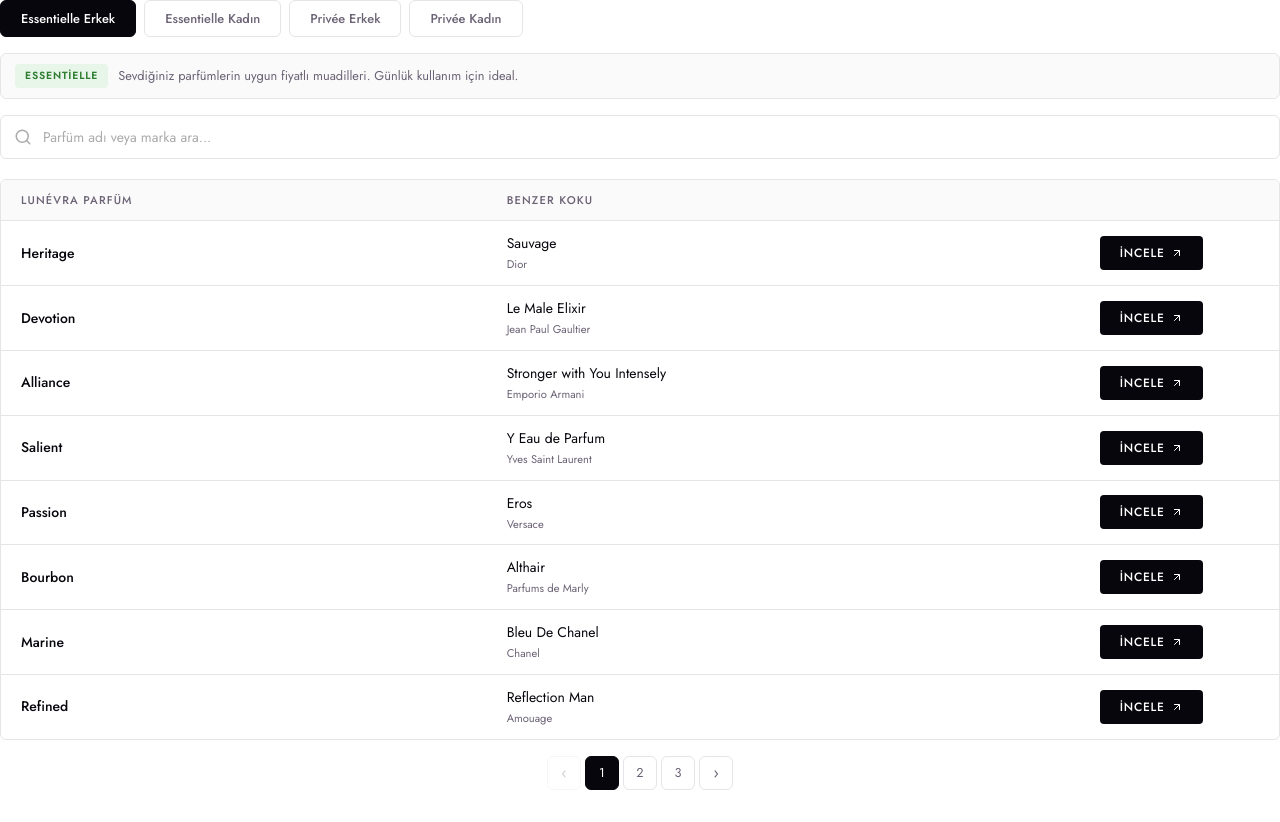
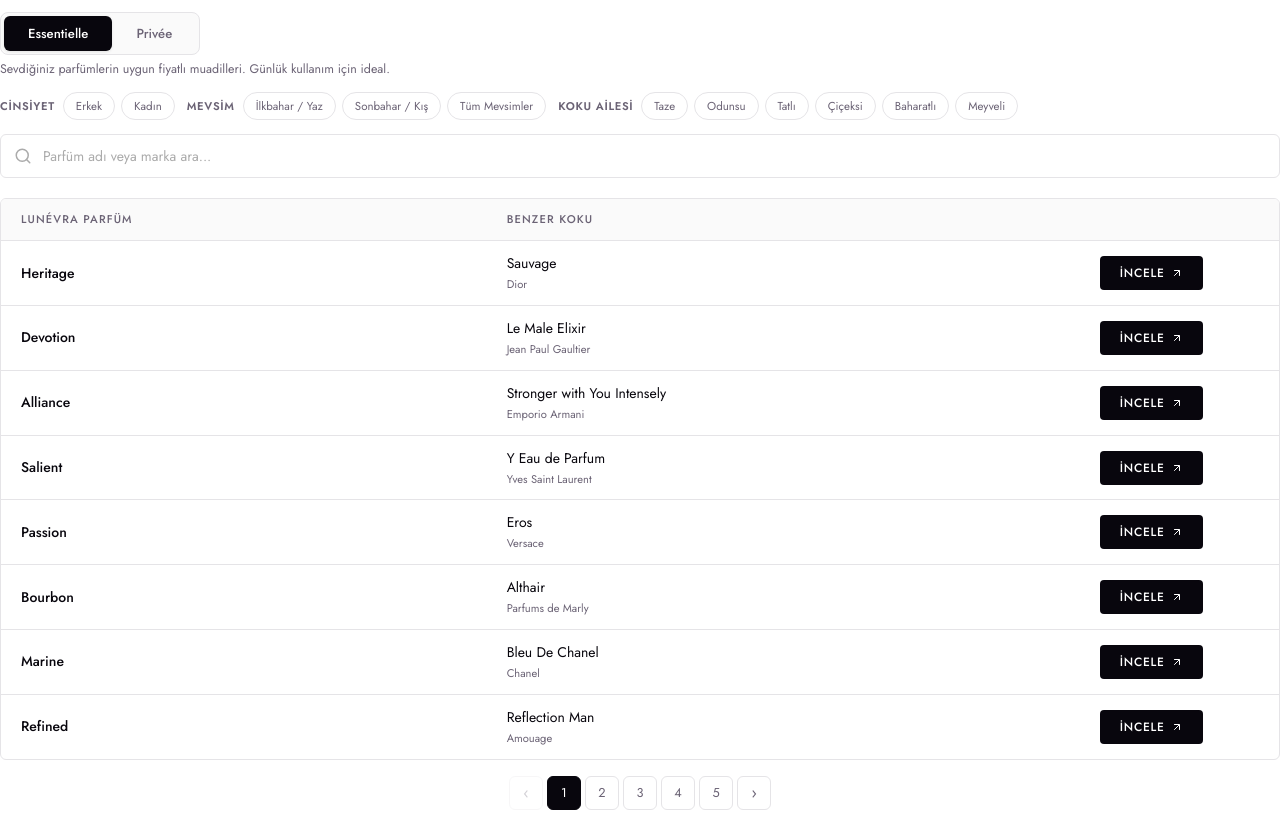
Before and after one commit to emincankarasoy/lunevra-pd, a website built with Vite: page index.html in a window 1280 px wide. Before the commit the page ends 800 px from the top, so only its background shows below. Built offline with nearby package versions, Linux system fonts and the light colour scheme.

Commit message:
collection toggle, gender/season/scent filters, padding

```diff
--- a/src/data.ts
+++ b/src/data.ts
@@ -1,5 +1,7 @@
 export type Gender = "erkek" | "kadin" | "unisex";
 export type Collection = "essentielle" | "privee";
+export type Season = "ilkbahar-yaz" | "sonbahar-kis" | "tum-mevsimler";
+export type ScentFamily = "taze" | "odunsu" | "tatli" | "ciceksi" | "baharatli" | "meyveli";
 
 export interface Perfume {
   id: number;
@@ -8,59 +10,68 @@
   similarTo: string;
   similarBrand: string;
   gender: Gender;
+  season: Season;
+  scentFamily: ScentFamily;
   productUrl: string;
 }
 
 export const perfumes: Perfume[] = [
   // ---- ERKEK ----
-  { id: 1, essentielleName: "Heritage", priveeName: "Indompté", similarTo: "Sauvage", similarBrand: "Dior", gender: "erkek", productUrl: "#" },
-  { id: 2, essentielleName: "Devotion", priveeName: "Éclat Absolu", similarTo: "Le Male Elixir", similarBrand: "Jean Paul Gaultier", gender: "erkek", productUrl: "#" },
-  { id: 3, essentielleName: "Alliance", priveeName: "Essence d'Amour", similarTo: "Stronger with You Intensely", similarBrand: "Emporio Armani", gender: "erkek", productUrl: "#" },
-  { id: 4, essentielleName: "Salient", priveeName: "Mystère", similarTo: "Y Eau de Parfum", similarBrand: "Yves Saint Laurent", gender: "erkek", productUrl: "#" },
-  { id: 5, essentielleName: "Passion", priveeName: "Nuit d'Éros", similarTo: "Eros", similarBrand: "Versace", gender: "erkek", productUrl: "#" },
-  { id: 6, essentielleName: "Bourbon", priveeName: "Poussière d'Étoile", similarTo: "Althair", similarBrand: "Parfums de Marly", gender: "erkek", productUrl: "#" },
-  { id: 7, essentielleName: "Marine", priveeName: "Vent de Liberté", similarTo: "Bleu De Chanel", similarBrand: "Chanel", gender: "erkek", productUrl: "#" },
-  { id: 8, essentielleName: "Refined", priveeName: "Écho d'Homme", similarTo: "Reflection Man", similarBrand: "Amouage", gender: "erkek", productUrl: "#" },
-  { id: 9, essentielleName: "Zenith", priveeName: "Victorieux", similarTo: "Invictus", similarBrand: "Paco Rabanne", gender: "erkek", productUrl: "#" },
-  { id: 10, essentielleName: "Celeste", priveeName: "Marque Éternelle", similarTo: "Code Profumo", similarBrand: "Armani", gender: "erkek", productUrl: "#" },
-  { id: 11, essentielleName: "Paragon", priveeName: "L'Impérial", similarTo: "Aventus", similarBrand: "Creed", gender: "erkek", productUrl: "#" },
-  { id: 12, essentielleName: "Grande", priveeName: "Monsieur Élégant", similarTo: "Gentleman", similarBrand: "Givenchy", gender: "erkek", productUrl: "#" },
-  { id: 13, essentielleName: "Piquant", priveeName: "Élixir Vanillé", similarTo: "Tobacco Vanille", similarBrand: "Tom Ford", gender: "erkek", productUrl: "#" },
-  { id: 14, essentielleName: "Magnate", priveeName: null, similarTo: "Imagination", similarBrand: "Louis Vuitton", gender: "erkek", productUrl: "#" },
-  { id: 15, essentielleName: "Verdant", priveeName: null, similarTo: "Torino 21", similarBrand: "Xerjoff", gender: "erkek", productUrl: "#" },
-  { id: 16, essentielleName: "Arcane", priveeName: null, similarTo: "Le Beau Le Parfum", similarBrand: "Jean Paul Gaultier", gender: "erkek", productUrl: "#" },
-  { id: 17, essentielleName: "Regnant", priveeName: null, similarTo: "Bois Imperial", similarBrand: "Essential Parfums", gender: "erkek", productUrl: "#" },
+  { id: 1, essentielleName: "Heritage", priveeName: "Indompté", similarTo: "Sauvage", similarBrand: "Dior", gender: "erkek", season: "tum-mevsimler", scentFamily: "taze", productUrl: "#" },
+  { id: 2, essentielleName: "Devotion", priveeName: "Éclat Absolu", similarTo: "Le Male Elixir", similarBrand: "Jean Paul Gaultier", gender: "erkek", season: "sonbahar-kis", scentFamily: "tatli", productUrl: "#" },
+  { id: 3, essentielleName: "Alliance", priveeName: "Essence d'Amour", similarTo: "Stronger with You Intensely", similarBrand: "Emporio Armani", gender: "erkek", season: "sonbahar-kis", scentFamily: "tatli", productUrl: "#" },
+  { id: 4, essentielleName: "Salient", priveeName: "Mystère", similarTo: "Y Eau de Parfum", similarBrand: "Yves Saint Laurent", gender: "erkek", season: "ilkbahar-yaz", scentFamily: "taze", productUrl: "#" },
+  { id: 5, essentielleName: "Passion", priveeName: "Nuit d'Éros", similarTo: "Eros", similarBrand: "Versace", gender: "erkek", season: "ilkbahar-yaz", scentFamily: "taze", productUrl: "#" },
+  { id: 6, essentielleName: "Bourbon", priveeName: "Poussière d'Étoile", similarTo: "Althair", similarBrand: "Parfums de Marly", gender: "erkek", season: "sonbahar-kis", scentFamily: "tatli", productUrl: "#" },
+  { id: 7, essentielleName: "Marine", priveeName: "Vent de Liberté", similarTo: "Bleu De Chanel", similarBrand: "Chanel", gender: "erkek", season: "tum-mevsimler", scentFamily: "odunsu", productUrl: "#" },
+  { id: 8, essentielleName: "Refined", priveeName: "Écho d'Homme", similarTo: "Reflection Man", similarBrand: "Amouage", gender: "erkek", season: "ilkbahar-yaz", scentFamily: "taze", productUrl: "#" },
+  { id: 9, essentielleName: "Zenith", priveeName: "Victorieux", similarTo: "Invictus", similarBrand: "Paco Rabanne", gender: "erkek", season: "ilkbahar-yaz", scentFamily: "taze", productUrl: "#" },
+  { id: 10, essentielleName: "Celeste", priveeName: "Marque Éternelle", similarTo: "Code Profumo", similarBrand: "Armani", gender: "erkek", season: "sonbahar-kis", scentFamily: "baharatli", productUrl: "#" },
+  { id: 11, essentielleName: "Paragon", priveeName: "L'Impérial", similarTo: "Aventus", similarBrand: "Creed", gender: "erkek", season: "ilkbahar-yaz", scentFamily: "meyveli", productUrl: "#" },
+  { id: 12, essentielleName: "Grande", priveeName: "Monsieur Élégant", similarTo: "Gentleman", similarBrand: "Givenchy", gender: "erkek", season: "tum-mevsimler", scentFamily: "odunsu", productUrl: "#" },
+  { id: 13, essentielleName: "Piquant", priveeName: "Élixir Vanillé", similarTo: "Tobacco Vanille", similarBrand: "Tom Ford", gender: "erkek", season: "sonbahar-kis", scentFamily: "tatli", productUrl: "#" },
+  { id: 14, essentielleName: "Magnate", priveeName: null, similarTo: "Imagination", similarBrand: "Louis Vuitton", gender: "erkek", season: "ilkbahar-yaz", scentFamily: "taze", productUrl: "#" },
+  { id: 15, essentielleName: "Verdant", priveeName: null, similarTo: "Torino 21", similarBrand: "Xerjoff", gender: "erkek", season: "ilkbahar-yaz", scentFamily: "taze", productUrl: "#" },
+  { id: 16, essentielleName: "Arcane", priveeName: null, similarTo: "Le Beau Le Parfum", similarBrand: "Jean Paul Gaultier", gender: "erkek", season: "ilkbahar-yaz", scentFamily: "tatli", productUrl: "#" },
+  { id: 17, essentielleName: "Regnant", priveeName: null, similarTo: "Bois Imperial", similarBrand: "Essential Parfums", gender: "erkek", season: "tum-mevsimler", scentFamily: "odunsu", productUrl: "#" },
 
   // ---- KADIN ----
-  { id: 24, essentielleName: "Sublime", priveeName: null, similarTo: "Erba Pura", similarBrand: "Xerjoff", gender: "kadin", productUrl: "#" },
-  { id: 30, essentielleName: "Radiant", priveeName: "Charme Absolu", similarTo: "Goddess", similarBrand: "Burberry", gender: "kadin", productUrl: "#" },
-  { id: 25, essentielleName: "Candour", priveeName: null, similarTo: "My Way", similarBrand: "Giorgio Armani", gender: "kadin", productUrl: "#" },
-  { id: 31, essentielleName: "Nomadic", priveeName: "Libre Lumière", similarTo: "Libre", similarBrand: "Yves Saint Laurent", gender: "kadin", productUrl: "#" },
-  { id: 26, essentielleName: "Elysian", priveeName: null, similarTo: "Fleur Narcotique", similarBrand: "Ex Nihilo", gender: "kadin", productUrl: "#" },
-  { id: 32, essentielleName: "Pristine", priveeName: "Muse Intemporelle", similarTo: "Coco Mademoiselle", similarBrand: "Chanel", gender: "kadin", productUrl: "#" },
-  { id: 27, essentielleName: "Amoret", priveeName: null, similarTo: "Bombshell", similarBrand: "Victoria's Secret", gender: "kadin", productUrl: "#" },
-  { id: 33, essentielleName: "Melliflu", priveeName: "Caramel Blanc", similarTo: "Eclaire", similarBrand: "Lattafa", gender: "kadin", productUrl: "#" },
-  { id: 28, essentielleName: "Crystal", priveeName: null, similarTo: "Bright Crystal", similarBrand: "Versace", gender: "kadin", productUrl: "#" },
-  { id: 34, essentielleName: "Dualism", priveeName: "Douce Demoiselle", similarTo: "Good Girl", similarBrand: "Carolina Herrera", gender: "kadin", productUrl: "#" },
-  { id: 29, essentielleName: "Veloute", priveeName: null, similarTo: "Eau Tendre", similarBrand: "Chanel", gender: "kadin", productUrl: "#" },
-  { id: 35, essentielleName: "Captive", priveeName: "Fleur de Bonheur", similarTo: "La Vie Est Belle", similarBrand: "Lancôme", gender: "kadin", productUrl: "#" },
+  { id: 24, essentielleName: "Sublime", priveeName: null, similarTo: "Erba Pura", similarBrand: "Xerjoff", gender: "kadin", season: "ilkbahar-yaz", scentFamily: "meyveli", productUrl: "#" },
+  { id: 30, essentielleName: "Radiant", priveeName: "Charme Absolu", similarTo: "Goddess", similarBrand: "Burberry", gender: "kadin", season: "sonbahar-kis", scentFamily: "tatli", productUrl: "#" },
+  { id: 25, essentielleName: "Candour", priveeName: null, similarTo: "My Way", similarBrand: "Giorgio Armani", gender: "kadin", season: "ilkbahar-yaz", scentFamily: "ciceksi", productUrl: "#" },
+  { id: 31, essentielleName: "Nomadic", priveeName: "Libre Lumière", similarTo: "Libre", similarBrand: "Yves Saint Laurent", gender: "kadin", season: "tum-mevsimler", scentFamily: "ciceksi", productUrl: "#" },
+  { id: 26, essentielleName: "Elysian", priveeName: null, similarTo: "Fleur Narcotique", similarBrand: "Ex Nihilo", gender: "kadin", season: "ilkbahar-yaz", scentFamily: "ciceksi", productUrl: "#" },
+  { id: 32, essentielleName: "Pristine", priveeName: "Muse Intemporelle", similarTo: "Coco Mademoiselle", similarBrand: "Chanel", gender: "kadin", season: "tum-mevsimler", scentFamily: "ciceksi", productUrl: "#" },
+  { id: 27, essentielleName: "Amoret", priveeName: null, similarTo: "Bombshell", similarBrand: "Victoria's Secret", gender: "kadin", season: "ilkbahar-yaz", scentFamily: "meyveli", productUrl: "#" },
+  { id: 33, essentielleName: "Melliflu", priveeName: "Caramel Blanc", similarTo: "Eclaire", similarBrand: "Lattafa", gender: "kadin", season: "sonbahar-kis", scentFamily: "tatli", productUrl: "#" },
+  { id: 28, essentielleName: "Crystal", priveeName: null, similarTo: "Bright Crystal", similarBrand: "Versace", gender: "kadin", season: "ilkbahar-yaz", scentFamily: "ciceksi", productUrl: "#" },
+  { id: 34, essentielleName: "Dualism", priveeName: "Douce Demoiselle", similarTo: "Good Girl", similarBrand: "Carolina Herrera", gender: "kadin", season: "sonbahar-kis", scentFamily: "tatli", productUrl: "#" },
+  { id: 29, essentielleName: "Veloute", priveeName: null, similarTo: "Eau Tendre", similarBrand: "Chanel", gender: "kadin", season: "ilkbahar-yaz", scentFamily: "ciceksi", productUrl: "#" },
+  { id: 35, essentielleName: "Captive", priveeName: "Fleur de Bonheur", similarTo: "La Vie Est Belle", similarBrand: "Lancôme", gender: "kadin", season: "tum-mevsimler", scentFamily: "tatli", productUrl: "#" },
 
   // ---- UNISEX ----
-  { id: 18, essentielleName: "Halcyon", priveeName: "Nuit Élysée", similarTo: "Naxos", similarBrand: "Xerjoff", gender: "unisex", productUrl: "#" },
-  { id: 19, essentielleName: "Gourme", priveeName: "Ivresse d'Or", similarTo: "Khamrah", similarBrand: "Lattafa", gender: "unisex", productUrl: "#" },
-  { id: 20, essentielleName: "Dynasty", priveeName: "Séduction Nocturne", similarTo: "Layton", similarBrand: "Parfums de Marly", gender: "unisex", productUrl: "#" },
-  { id: 21, essentielleName: "Mirage", priveeName: "Magie Noire", similarTo: "Kirke", similarBrand: "Tiziana Terenzi", gender: "unisex", productUrl: "#" },
-  { id: 22, essentielleName: "Ethereal", priveeName: "Améthyste Pourpre", similarTo: "Baccarat Rouge 540", similarBrand: "Maison Francis Kurkdjian", gender: "unisex", productUrl: "#" },
-  { id: 23, essentielleName: "Antique", priveeName: "Atlantide Perdue", similarTo: "Cappadocia", similarBrand: "Simone Andreoli", gender: "unisex", productUrl: "#" },
+  { id: 18, essentielleName: "Halcyon", priveeName: "Nuit Élysée", similarTo: "Naxos", similarBrand: "Xerjoff", gender: "unisex", season: "sonbahar-kis", scentFamily: "tatli", productUrl: "#" },
+  { id: 19, essentielleName: "Gourme", priveeName: "Ivresse d'Or", similarTo: "Khamrah", similarBrand: "Lattafa", gender: "unisex", season: "sonbahar-kis", scentFamily: "tatli", productUrl: "#" },
+  { id: 20, essentielleName: "Dynasty", priveeName: "Séduction Nocturne", similarTo: "Layton", similarBrand: "Parfums de Marly", gender: "unisex", season: "sonbahar-kis", scentFamily: "baharatli", productUrl: "#" },
+  { id: 21, essentielleName: "Mirage", priveeName: "Magie Noire", similarTo: "Kirke", similarBrand: "Tiziana Terenzi", gender: "unisex", season: "ilkbahar-yaz", scentFamily: "meyveli", productUrl: "#" },
+  { id: 22, essentielleName: "Ethereal", priveeName: "Améthyste Pourpre", similarTo: "Baccarat Rouge 540", similarBrand: "Maison Francis Kurkdjian", gender: "unisex", season: "tum-mevsimler", scentFamily: "tatli", productUrl: "#" },
+  { id: 23, essentielleName: "Antique", priveeName: "Atlantide Perdue", similarTo: "Cappadocia", similarBrand: "Simone Andreoli", gender: "unisex", season: "tum-mevsimler", scentFamily: "odunsu", productUrl: "#" },
 ];
 
 export function filterPerfumes(
   collection: Collection,
-  gender: "erkek" | "kadin",
+  gender: "erkek" | "kadin" | null,
+  season: Season | null,
+  scentFamily: ScentFamily | null,
 ): Perfume[] {
   return perfumes.filter((p) => {
     if (collection === "privee" && !p.priveeName) return false;
-    const genderMatch = p.gender === gender || p.gender === "unisex";
-    return genderMatch;
+    if (gender) {
+      const genderMatch = p.gender === gender || p.gender === "unisex";
+      if (!genderMatch) return false;
+    }
+    if (season && p.season !== season && p.season !== "tum-mevsimler") return false;
+    if (scentFamily && p.scentFamily !== scentFamily) return false;
+    return true;
   });
 }
--- a/src/main.ts
+++ b/src/main.ts
@@ -1,31 +1,59 @@
 import "./style.css";
 import { filterPerfumes } from "./data";
-import type { Collection } from "./data";
+import type { Collection, Season, ScentFamily } from "./data";
 import { renderTable } from "./table";
 
 const SEARCH_ICON = `<svg class="search-icon" viewBox="0 0 24 24" fill="none" stroke="currentColor" stroke-width="2" stroke-linecap="round" stroke-linejoin="round"><circle cx="11" cy="11" r="8"/><path d="m21 21-4.3-4.3"/></svg>`;
 
 const app = document.getElementById("app")!;
-
 const PER_PAGE = 8;
 
-type Tab = { collection: Collection; gender: "erkek" | "kadin"; label: string };
-const tabs: Tab[] = [
-  { collection: "essentielle", gender: "erkek", label: "Essentielle Erkek" },
-  { collection: "essentielle", gender: "kadin", label: "Essentielle Kadın" },
-  { collection: "privee", gender: "erkek", label: "Privée Erkek" },
-  { collection: "privee", gender: "kadin", label: "Privée Kadın" },
-];
-
-let activeTab = 0;
+let activeCollection: Collection = "essentielle";
+let activeGender: "erkek" | "kadin" | null = null;
+let activeSeason: Season | null = null;
+let activeScent: ScentFamily | null = null;
 let currentPage = 1;
 let currentQuery = "";
 
+const genderOptions: { value: "erkek" | "kadin"; label: string }[] = [
+  { value: "erkek", label: "Erkek" },
+  { value: "kadin", label: "Kadın" },
+];
+
+const seasonOptions: { value: Season; label: string }[] = [
+  { value: "ilkbahar-yaz", label: "İlkbahar / Yaz" },
+  { value: "sonbahar-kis", label: "Sonbahar / Kış" },
+  { value: "tum-mevsimler", label: "Tüm Mevsimler" },
+];
+
+const scentOptions: { value: ScentFamily; label: string }[] = [
+  { value: "taze", label: "Taze" },
+  { value: "odunsu", label: "Odunsu" },
+  { value: "tatli", label: "Tatlı" },
+  { value: "ciceksi", label: "Çiçeksi" },
+  { value: "baharatli", label: "Baharatlı" },
+  { value: "meyveli", label: "Meyveli" },
+];
+
+function renderFilterGroup(
+  label: string,
+  options: { value: string; label: string }[],
+  active: string | null,
+  dataAttr: string,
+): string {
+  const btns = options
+    .map(
+      (o) =>
+        `<button class="filter-chip${o.value === active ? " active" : ""}" data-${dataAttr}="${o.value}">${o.label}</button>`
+    )
+    .join("");
+  return `<div class="filter-group"><span class="filter-label">${label}</span>${btns}</div>`;
+}
+
 function render() {
-  const tab = tabs[activeTab];
   const q = currentQuery.trim().toLowerCase();
 
-  let filtered = filterPerfumes(tab.collection, tab.gender);
+  let filtered = filterPerfumes(activeCollection, activeGender, activeSeason, activeScent);
 
   if (q) {
     filtered = filtered.filter(
@@ -41,29 +69,22 @@
     ? `<p class="result-count">${filtered.length} sonuç bulundu</p>`
     : "";
 
-  const tabButtons = tabs
-    .map(
-      (t, i) =>
-        `<button class="tab-btn${i === activeTab ? " active" : ""}" data-tab="${i}">${t.label}</button>`
-    )
-    .join("");
-
-  const collectionInfo = tab.collection === "essentielle"
-    ? `<div class="collection-info">
-        <span class="collection-badge essentielle">Essentielle</span>
-        <p>Sevdiğiniz parfümlerin uygun fiyatlı muadilleri. Günlük kullanım için ideal.</p>
-      </div>`
-    : `<div class="collection-info">
-        <span class="collection-badge privee">Privée</span>
-        <p>Premium içeriklerle hazırlanan özel koleksiyon. Orijinaline en yakın deneyim.</p>
-      </div>`;
+  const collectionDesc = activeCollection === "essentielle"
+    ? "Sevdiğiniz parfümlerin uygun fiyatlı muadilleri. Günlük kullanım için ideal."
+    : "Premium içeriklerle hazırlanan özel koleksiyon. Orijinaline en yakın deneyim.";
 
   app.innerHTML = `
-    <div class="tabs">
-      ${tabButtons}
+    <div class="collection-toggle">
+      <button class="collection-btn${activeCollection === "essentielle" ? " active" : ""}" data-col="essentielle">Essentielle</button>
+      <button class="collection-btn${activeCollection === "privee" ? " active" : ""}" data-col="privee">Privée</button>
     </div>
+    <p class="collection-desc">${collectionDesc}</p>
 
-    ${collectionInfo}
+    <div class="filters">
+      ${renderFilterGroup("Cinsiyet", genderOptions, activeGender, "gender")}
+      ${renderFilterGroup("Mevsim", seasonOptions, activeSeason, "season")}
+      ${renderFilterGroup("Koku Ailesi", scentOptions, activeScent, "scent")}
+    </div>
 
     <div class="search-container">
       ${SEARCH_ICON}
@@ -77,19 +98,49 @@
     </div>
 
     ${resultCount}
-    ${renderTable(filtered, tab.collection, currentPage, PER_PAGE)}
+    ${renderTable(filtered, activeCollection, currentPage, PER_PAGE)}
   `;
 
-  // Tab events
-  app.querySelectorAll<HTMLButtonElement>(".tab-btn").forEach((btn) => {
+  // Collection toggle
+  app.querySelectorAll<HTMLButtonElement>(".collection-btn").forEach((btn) => {
     btn.addEventListener("click", () => {
-      activeTab = Number(btn.dataset.tab);
+      activeCollection = btn.dataset.col as Collection;
       currentPage = 1;
       render();
     });
   });
 
-  // Search event
+  // Gender filter
+  app.querySelectorAll<HTMLButtonElement>("[data-gender]").forEach((btn) => {
+    btn.addEventListener("click", () => {
+      const val = btn.dataset.gender as "erkek" | "kadin";
+      activeGender = activeGender === val ? null : val;
+      currentPage = 1;
+      render();
+    });
+  });
+
+  // Season filter
+  app.querySelectorAll<HTMLButtonElement>("[data-season]").forEach((btn) => {
+    btn.addEventListener("click", () => {
+      const val = btn.dataset.season as Season;
+      activeSeason = activeSeason === val ? null : val;
+      currentPage = 1;
+      render();
+    });
+  });
+
+  // Scent filter
+  app.querySelectorAll<HTMLButtonElement>("[data-scent]").forEach((btn) => {
+    btn.addEventListener("click", () => {
+      const val = btn.dataset.scent as ScentFamily;
+      activeScent = activeScent === val ? null : val;
+      currentPage = 1;
+      render();
+    });
+  });
+
+  // Search
   const input = app.querySelector<HTMLInputElement>(".search-input")!;
   input.addEventListener("input", () => {
     currentQuery = input.value;
@@ -100,7 +151,7 @@
     el.setSelectionRange(el.value.length, el.value.length);
   });
 
-  // Pagination events
+  // Pagination
   app.querySelectorAll<HTMLButtonElement>(".page-btn").forEach((btn) => {
     btn.addEventListener("click", () => {
       const page = Number(btn.dataset.page);
--- a/src/style.css
+++ b/src/style.css
@@ -32,7 +32,7 @@
 #app {
   max-width: 100%;
   margin: 0;
-  padding: 0;
+  padding: 12px 0;
 }
 
 /* ========== HEADER ========== */
@@ -57,21 +57,81 @@
   letter-spacing: 0.01em;
 }
 
-/* ========== TABS ========== */
-.tabs {
+/* ========== COLLECTION TOGGLE ========== */
+.collection-toggle {
   display: flex;
-  gap: 8px;
-  margin-bottom: 16px;
+  gap: 0;
+  margin-bottom: 6px;
+  background: var(--color-surface);
+  border: 1px solid var(--color-border);
+  border-radius: 8px;
+  padding: 3px;
+  width: fit-content;
+}
+
+.collection-btn {
+  font-family: var(--font-body);
+  font-size: 0.82rem;
+  font-weight: 500;
+  padding: 8px 24px;
+  border: none;
+  border-radius: 6px;
+  background: transparent;
+  color: var(--color-text-secondary);
+  cursor: pointer;
+  transition: all var(--transition);
+  white-space: nowrap;
+}
+
+.collection-btn:hover {
+  color: var(--color-text);
+}
+
+.collection-btn.active {
+  background: var(--color-accent);
+  color: var(--color-bg);
+  box-shadow: 0 1px 3px rgba(0,0,0,0.1);
+}
+
+.collection-desc {
+  font-size: 0.78rem;
+  color: var(--color-text-secondary);
+  margin-bottom: 14px;
+  line-height: 1.4;
+}
+
+/* ========== FILTERS ========== */
+.filters {
+  display: flex;
+  flex-wrap: wrap;
+  gap: 12px;
+  margin-bottom: 14px;
+}
+
+.filter-group {
+  display: flex;
+  align-items: center;
+  gap: 6px;
   flex-wrap: wrap;
 }
 
-.tab-btn {
+.filter-label {
+  font-size: 0.7rem;
+  font-weight: 600;
+  text-transform: uppercase;
+  letter-spacing: 0.06em;
+  color: var(--color-text-secondary);
+  margin-right: 2px;
+  white-space: nowrap;
+}
+
+.filter-chip {
   font-family: var(--font-body);
-  font-size: 0.8rem;
-  font-weight: 500;
-  padding: 8px 20px;
+  font-size: 0.72rem;
+  font-weight: 400;
+  padding: 5px 12px;
   border: 1px solid var(--color-border);
-  border-radius: 6px;
+  border-radius: 20px;
   background: var(--color-bg);
   color: var(--color-text-secondary);
   cursor: pointer;
@@ -79,54 +139,15 @@
   white-space: nowrap;
 }
 
-.tab-btn:hover {
+.filter-chip:hover {
   border-color: var(--color-accent);
   color: var(--color-text);
 }
 
-.tab-btn.active {
+.filter-chip.active {
   background: var(--color-accent);
   color: var(--color-bg);
   border-color: var(--color-accent);
-}
-
-/* ========== COLLECTION INFO ========== */
-.collection-info {
-  display: flex;
-  align-items: center;
-  gap: 10px;
-  padding: 10px 14px;
-  margin-bottom: 16px;
-  background: var(--color-surface);
-  border: 1px solid var(--color-border);
-  border-radius: 6px;
-}
-
-.collection-info p {
-  font-size: 0.8rem;
-  color: var(--color-text-secondary);
-  line-height: 1.4;
-}
-
-.collection-badge {
-  font-size: 0.65rem;
-  font-weight: 600;
-  text-transform: uppercase;
-  letter-spacing: 0.08em;
-  padding: 4px 10px;
-  border-radius: 4px;
-  white-space: nowrap;
-  flex-shrink: 0;
-}
-
-.collection-badge.essentielle {
-  background: #e8f5e9;
-  color: #2e7d32;
-}
-
-.collection-badge.privee {
-  background: #fce4ec;
-  color: #c62828;
 }
 
 /* ========== SEARCH ========== */
@@ -361,16 +382,22 @@
 
 /* ========== RESPONSIVE ========== */
 @media (max-width: 768px) {
-  .tabs {
-    gap: 6px;
+  .collection-btn {
+    padding: 7px 16px;
+    font-size: 0.78rem;
   }
 
-  .tab-btn {
-    flex: 1;
-    min-width: 0;
-    padding: 8px 10px;
-    font-size: 0.72rem;
-    text-align: center;
+  .filters {
+    gap: 8px;
+  }
+
+  .filter-group {
+    gap: 4px;
+  }
+
+  .filter-chip {
+    padding: 4px 10px;
+    font-size: 0.68rem;
   }
 
   .search-input {
```
